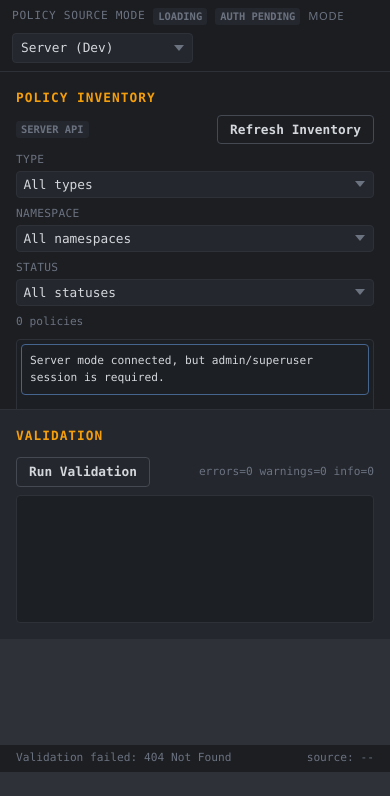
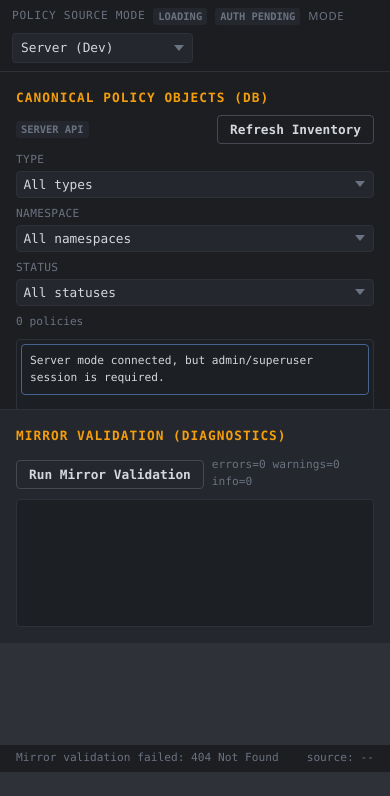
Before and after one commit to pipe-works/pipeworks-policy-workbench, a Python web app: template src/policy_workbench/templates/index.html in a window 390 px wide. Shown: the part 72-868 px from the top of the page. Run offline with Jinja, Linux system fonts and the light colour scheme; the template is opened without the code that fills it, so the values that code supplies are empty.

Commit message:
feat(workbench): align inventory with policy capabilities and db object model (#36)

```diff
--- a/src/policy_workbench/policy_authoring.py
+++ b/src/policy_workbench/policy_authoring.py
@@ -378,6 +378,9 @@ def _build_policy_content_from_raw(
     if selector.policy_type == "prompt":
         return {"text": raw_content.strip()}
 
+    if selector.policy_type == "image_block":
+        return {"text": raw_content.strip()}
+
     if selector.policy_type == "tone_profile":
         try:
             parsed = json.loads(raw_content)
@@ -400,7 +403,8 @@ def _build_policy_content_from_raw(
 
     raise ValueError(
         "Policy save currently supports only policy_type values: "
-        "'species_block', 'prompt', 'tone_profile', 'descriptor_layer', 'registry'."
+        "'species_block', 'prompt', 'image_block', 'tone_profile', "
+        "'descriptor_layer', 'registry'."
     )
 
 
--- a/src/policy_workbench/static/workbench.css
+++ b/src/policy_workbench/static/workbench.css
@@ -486,6 +486,45 @@
   font-size: var(--text-sm);
 }
 
+.current-object-shell {
+  display: flex;
+  flex-direction: column;
+  gap: var(--sp-2);
+  border: 1px solid var(--col-border);
+  border-radius: var(--radius-sm);
+  background: color-mix(in srgb, var(--col-surface-2) 55%, var(--col-bg));
+  padding: var(--sp-2);
+}
+
+.current-object-grid {
+  display: grid;
+  grid-template-columns: repeat(2, minmax(0, 1fr));
+  gap: var(--sp-2);
+  margin: 0;
+}
+
+.current-object-field {
+  min-width: 0;
+}
+
+.current-object-field dt {
+  font-family: var(--font-mono);
+  font-size: var(--text-xs);
+  color: var(--col-text-muted);
+  letter-spacing: 0.03em;
+  text-transform: uppercase;
+  margin: 0 0 2px;
+}
+
+.current-object-field dd {
+  margin: 0;
+  font-family: var(--font-mono);
+  font-size: var(--text-xs);
+  color: var(--col-text);
+  overflow-wrap: anywhere;
+  word-break: break-word;
+}
+
 .editor-actions {
   display: flex;
   gap: var(--sp-2);
@@ -593,6 +632,10 @@
     min-height: 14rem;
   }
 
+  .current-object-grid {
+    grid-template-columns: 1fr;
+  }
+
   .inventory-filters {
     grid-template-columns: 1fr;
     align-items: stretch;
--- a/src/policy_workbench/static/workbench/dom.js
+++ b/src/policy_workbench/static/workbench/dom.js
@@ -12,6 +12,17 @@ export const dom = {
   editorSourceBadge: document.getElementById("editor-source-badge"),
   activationSourceBadge: document.getElementById("activation-source-badge"),
   editorPath: document.getElementById("editor-path"),
+  currentPolicyId: document.getElementById("current-policy-id"),
+  currentPolicyType: document.getElementById("current-policy-type"),
+  currentPolicyNamespace: document.getElementById("current-policy-namespace"),
+  currentPolicyKey: document.getElementById("current-policy-key"),
+  currentPolicyVariant: document.getElementById("current-policy-variant"),
+  currentPolicyStatus: document.getElementById("current-policy-status"),
+  currentPolicyVersion: document.getElementById("current-policy-version"),
+  currentPolicyContentHash: document.getElementById("current-policy-content-hash"),
+  currentPolicyUpdatedAt: document.getElementById("current-policy-updated-at"),
+  currentPolicyUpdatedBy: document.getElementById("current-policy-updated-by"),
+  currentPolicyActivation: document.getElementById("current-policy-activation"),
   fileEditor: document.getElementById("file-editor"),
   inventoryPolicyType: document.getElementById("inventory-policy-type"),
   inventoryNamespace: document.getElementById("inventory-namespace"),
--- a/src/policy_workbench/static/workbench/inventory.js
+++ b/src/policy_workbench/static/workbench/inventory.js
@@ -12,6 +12,14 @@ import {
 
 let _fetchJson = null;
 let _setStatus = null;
+const AUTHORABLE_POLICY_TYPES = new Set([
+  "species_block",
+  "prompt",
+  "image_block",
+  "tone_profile",
+  "descriptor_layer",
+  "registry",
+]);
 
 export function configureInventory({ fetchJson, setStatus }) {
   _fetchJson = fetchJson;
@@ -55,6 +63,20 @@ function renderPolicyStatusOptions(payload) {
     allLabel: "All statuses",
     options: Array.isArray(payload?.items) ? payload.items : [],
   });
+}
+
+function renderPolicyStatusOptionCounts(statusCounts = new Map()) {
+  if (!dom.inventoryStatus) {
+    return;
+  }
+  for (const option of Array.from(dom.inventoryStatus.options || [])) {
+    const value = String(option.value || "").trim();
+    if (!value) {
+      continue;
+    }
+    const count = statusCounts.get(value) || 0;
+    option.textContent = `${value} (${count})`;
+  }
 }
 
 function renderSelectOptions({
@@ -166,6 +188,19 @@ function buildPolicyInventoryQueryString() {
   return query.toString();
 }
 
+function buildStatusCountsQueryString() {
+  const query = new URLSearchParams();
+  const policyType = (dom.inventoryPolicyType?.value || "").trim();
+  const namespace = (dom.inventoryNamespace?.value || "").trim();
+  if (policyType) {
+    query.set("policy_type", policyType);
+  }
+  if (namespace) {
+    query.set("namespace", namespace);
+  }
+  return query.toString();
+}
+
 export function buildPolicySelectorLabel(item) {
   return `${item.policy_type}:${item.namespace}:${item.policy_key}:${item.variant}`;
 }
@@ -177,20 +212,95 @@ function selectedPolicyKey() {
   return `${state.selectedPolicyRecord.policy_id}:${state.selectedPolicyRecord.variant}`;
 }
 
+function isAuthorablePolicyType(policyType) {
+  return AUTHORABLE_POLICY_TYPES.has(String(policyType || "").trim());
+}
+
+function _setCurrentObjectField(field, value) {
+  if (!field) {
+    return;
+  }
+  const normalized = String(value || "").trim();
+  field.textContent = normalized || "--";
+}
+
+function updateCurrentObjectActivationState() {
+  if (!dom.currentPolicyActivation) {
+    return;
+  }
+  if (!state.selectedPolicyRecord) {
+    dom.currentPolicyActivation.textContent = "Not activated";
+    return;
+  }
+  const selectedPolicyId = String(state.selectedPolicyRecord.policy_id || "").trim();
+  const selectedVariant = String(state.selectedPolicyRecord.variant || "").trim();
+  const activationItems = Array.isArray(state.latestActivationPayload?.items)
+    ? state.latestActivationPayload.items
+    : [];
+  const activationEntry = activationItems.find(
+    (item) => String(item?.policy_id || "").trim() === selectedPolicyId
+  );
+  if (!activationEntry) {
+    dom.currentPolicyActivation.textContent = "Not activated in selected scope";
+    return;
+  }
+  const activatedVariant = String(activationEntry.variant || "").trim();
+  if (activatedVariant === selectedVariant) {
+    dom.currentPolicyActivation.textContent = `Activated variant: ${activatedVariant}`;
+    return;
+  }
+  dom.currentPolicyActivation.textContent =
+    `Activated variant: ${activatedVariant} (selected: ${selectedVariant})`;
+}
+
+function clearCurrentObjectPanel() {
+  _setCurrentObjectField(dom.currentPolicyId, "");
+  _setCurrentObjectField(dom.currentPolicyType, "");
+  _setCurrentObjectField(dom.currentPolicyNamespace, "");
+  _setCurrentObjectField(dom.currentPolicyKey, "");
+  _setCurrentObjectField(dom.currentPolicyVariant, "");
+  _setCurrentObjectField(dom.currentPolicyStatus, "");
+  _setCurrentObjectField(dom.currentPolicyVersion, "");
+  _setCurrentObjectField(dom.currentPolicyContentHash, "");
+  _setCurrentObjectField(dom.currentPolicyUpdatedAt, "");
+  _setCurrentObjectField(dom.currentPolicyUpdatedBy, "");
+  updateCurrentObjectActivationState();
+}
+
+function updateCurrentObjectPanel(policy) {
+  if (!policy) {
+    clearCurrentObjectPanel();
+    return;
+  }
+  _setCurrentObjectField(dom.currentPolicyId, policy.policy_id);
+  _setCurrentObjectField(dom.currentPolicyType, policy.policy_type);
+  _setCurrentObjectField(dom.currentPolicyNamespace, policy.namespace);
+  _setCurrentObjectField(dom.currentPolicyKey, policy.policy_key);
+  _setCurrentObjectField(dom.currentPolicyVariant, policy.variant);
+  _setCurrentObjectField(dom.currentPolicyStatus, policy.status);
+  _setCurrentObjectField(dom.currentPolicyVersion, String(policy.policy_version || ""));
+  _setCurrentObjectField(dom.currentPolicyContentHash, policy.content_hash);
+  _setCurrentObjectField(dom.currentPolicyUpdatedAt, policy.updated_at);
+  _setCurrentObjectField(dom.currentPolicyUpdatedBy, policy.updated_by);
+  updateCurrentObjectActivationState();
+}
+
 function setEditorFromPolicyRecord(policy) {
+  const isAuthorable = isAuthorablePolicyType(policy.policy_type);
   state.selectedPolicyRecord = policy;
   state.selectedArtifact = {
     policy_type: policy.policy_type,
     namespace: policy.namespace,
     policy_key: policy.policy_key,
     variant: policy.variant,
-    is_authorable: true,
+    is_authorable: isAuthorable,
   };
-  setEditorReadOnlyMode(false);
-  dom.editorPath.textContent = `${policy.policy_id}:${policy.variant} · api-first`;
+  setEditorReadOnlyMode(!isAuthorable);
+  dom.editorPath.textContent = `${policy.policy_id}:${policy.variant} · db-object`;
   dom.editorPath.title =
     `${policy.policy_id}:${policy.variant}\nstatus=${policy.status} version=${policy.policy_version}`;
   dom.fileEditor.value = buildRawEditorContentFromPolicy(policy);
+  updateCurrentObjectPanel(policy);
   setSourceBadges();
   setServerFeatureAvailability();
 }
@@ -207,6 +317,9 @@ function buildRawEditorContentFromPolicy(policy) {
     return buildSpeciesYamlFromText(content.text || "");
   }
   if (policy.policy_type === "prompt") {
+    return String(content.text || "");
+  }
+  if (policy.policy_type === "image_block" || policy.policy_type === "clothing_block") {
     return String(content.text || "");
   }
   return JSON.stringify(content, null, 2);
@@ -271,6 +384,30 @@ export function renderPolicyInventory(items) {
   }
 }
 
+async function refreshPolicyStatusCounts() {
+  requireInventoryDeps();
+  if (!isServerAuthorized()) {
+    renderPolicyStatusOptionCounts(new Map());
+    return;
+  }
+  try {
+    const query = buildStatusCountsQueryString();
+    const suffix = query ? `?${query}` : "";
+    const payload = await _fetchJson(sessionScopedUrl(`/api/policies${suffix}`));
+    const statusCounts = new Map();
+    for (const item of payload.items || []) {
+      const statusValue = String(item?.status || "").trim();
+      if (!statusValue) {
+        continue;
+      }
+      statusCounts.set(statusValue, (statusCounts.get(statusValue) || 0) + 1);
+    }
+    renderPolicyStatusOptionCounts(statusCounts);
+  } catch (_error) {
+    renderPolicyStatusOptionCounts(new Map());
+  }
+}
+
 export async function refreshPolicyInventory() {
   requireInventoryDeps();
   if (!isServerAuthorized()) {
@@ -280,6 +417,7 @@ export async function refreshPolicyInventory() {
   }
   _setStatus("Loading API-first policy inventory...");
   try {
+    await refreshPolicyStatusCounts();
     const query = buildPolicyInventoryQueryString();
     const suffix = query ? `?${query}` : "";
     const payload = await _fetchJson(sessionScopedUrl(`/api/policies${suffix}`));
@@ -308,7 +446,13 @@ export async function loadPolicyObject(policyId, variant = "") {
     );
     setEditorFromPolicyRecord(payload);
     renderPolicyInventory(state.inventoryItems);
-    _setStatus(`Loaded ${payload.policy_id}:${payload.variant} from mud-server API.`);
+    if (state.selectedArtifact?.is_authorable) {
+      _setStatus(`Loaded ${payload.policy_id}:${payload.variant} from mud-server API.`);
+    } else {
+      _setStatus(
+        `Loaded ${payload.policy_id}:${payload.variant} from mud-server API (read-only: save not yet supported for ${payload.policy_type}).`
+      );
+    }
   } catch (error) {
     _setStatus(`Policy object load failed: ${error.message}`);
   }
@@ -351,6 +495,7 @@ export function renderActivationMessage(message, tone = "info") {
 
 function renderActivationScopePayload(payload) {
   state.latestActivationPayload = payload;
+  updateCurrentObjectActivationState();
   if (!dom.activationList) {
     return;
   }
@@ -436,7 +581,10 @@ export async function refreshActivationScope({ silent = false } = {}) {
 
 export function renderUnauthorizedServerState(runtimeAuth = null) {
   state.inventoryItems = [];
+  state.selectedPolicyRecord = null;
+  state.selectedArtifact = null;
   renderPolicyInventory([]);
+  clearCurrentObjectPanel();
   const status = runtimeAuth?.status || runtimeAuthStatus();
   if (status === "forbidden") {
     renderActivationMessage("Server mode connected, but session role is not admin/superuser.");
--- a/src/policy_workbench/static/workbench/runtime.js
+++ b/src/policy_workbench/static/workbench/runtime.js
@@ -256,7 +256,7 @@ export function setServerFeatureAvailability() {
   }
 
   const canSave = serverAuthorized
-    && Boolean(state.selectedArtifact?.is_authorable || state.selectedPolicyRecord);
+    && Boolean(state.selectedPolicyRecord && state.selectedArtifact?.is_authorable);
   if (dom.btnSaveFile) {
     dom.btnSaveFile.disabled = !canSave;
   }
--- a/src/policy_workbench/static/workbench/validation.js
+++ b/src/policy_workbench/static/workbench/validation.js
@@ -38,12 +38,12 @@ function renderValidation(report) {
 
 export async function runValidation() {
   requireValidationDeps();
-  _setStatus("Running validation...");
+  _setStatus("Running mirror validation diagnostics...");
   try {
     const report = await _fetchJson("/api/validate");
     renderValidation(report);
-    _setStatus("Validation complete.");
+    _setStatus("Mirror validation diagnostics complete.");
   } catch (error) {
-    _setStatus(`Validation failed: ${error.message}`);
+    _setStatus(`Mirror validation failed: ${error.message}`);
   }
 }
--- a/src/policy_workbench/templates/index.html
+++ b/src/policy_workbench/templates/index.html
@@ -64,7 +64,7 @@
     <div class="inventory-shell" aria-label="Policy inventory">
       <div class="panel-header-stack">
         <div class="panel-header-title-row">
-          <h2 class="panel__heading">Policy Inventory</h2>
+          <h2 class="panel__heading">Canonical Policy Objects (DB)</h2>
         </div>
         <div class="panel-header-row panel-header-row--meta">
           <div class="panel-header-main">
@@ -105,11 +105,28 @@
 
     <div class="panel-header-row">
       <div class="panel-header-main">
-        <h2 class="panel__heading">Raw Editor</h2>
+        <h2 class="panel__heading">Policy Object Content (DB)</h2>
         <span id="editor-source-badge" class="badge badge--muted">No selection</span>
       </div>
-      <span id="editor-path" class="badge badge--muted">No file selected</span>
+      <span id="editor-path" class="badge badge--muted">No policy selected</span>
     </div>
+
+    <section class="current-object-shell" aria-label="Current selected policy object">
+      <h3 class="panel__heading">Current Object</h3>
+      <dl class="current-object-grid">
+        <div class="current-object-field"><dt>Policy ID</dt><dd id="current-policy-id">--</dd></div>
+        <div class="current-object-field"><dt>Type</dt><dd id="current-policy-type">--</dd></div>
+        <div class="current-object-field"><dt>Namespace</dt><dd id="current-policy-namespace">--</dd></div>
+        <div class="current-object-field"><dt>Key</dt><dd id="current-policy-key">--</dd></div>
+        <div class="current-object-field"><dt>Variant</dt><dd id="current-policy-variant">--</dd></div>
+        <div class="current-object-field"><dt>Status</dt><dd id="current-policy-status">--</dd></div>
+        <div class="current-object-field"><dt>Version</dt><dd id="current-policy-version">--</dd></div>
+        <div class="current-object-field"><dt>Content Hash</dt><dd id="current-policy-content-hash">--</dd></div>
+        <div class="current-object-field"><dt>Updated At</dt><dd id="current-policy-updated-at">--</dd></div>
+        <div class="current-object-field"><dt>Updated By</dt><dd id="current-policy-updated-by">--</dd></div>
+        <div class="current-object-field"><dt>Activation</dt><dd id="current-policy-activation">Not activated</dd></div>
+      </dl>
+    </section>
 
     <textarea
       id="file-editor"
@@ -155,10 +172,10 @@
     </section>
   </section>
 
-  <section class="panel panel--right" aria-label="Validation Panel">
-    <h2 class="panel__heading">Validation</h2>
+  <section class="panel panel--right" aria-label="Mirror Validation Panel">
+    <h2 class="panel__heading">Mirror Validation (Diagnostics)</h2>
     <div class="panel-header-row">
-      <button id="btn-run-validation" class="btn btn--secondary" type="button">Run Validation</button>
+      <button id="btn-run-validation" class="btn btn--secondary" type="button">Run Mirror Validation</button>
       <span id="validation-counts" class="meta-line">errors=0 warnings=0 info=0</span>
     </div>
     <div class="list-shell list-shell--compact">
--- a/src/policy_workbench/web_app.py
+++ b/src/policy_workbench/web_app.py
@@ -455,7 +455,7 @@ def create_web_app(
 
     @app.get("/api/validate", response_model=ValidationResponse)
     async def api_validate(request: Request) -> ValidationResponse:
-        """Return validation counts and issue rows for current source tree."""
+        """Return mirror/local validation diagnostics for current source tree."""
 
         try:
             _reject_legacy_source_overrides(request)
--- a/src/policy_workbench/web_models.py
+++ b/src/policy_workbench/web_models.py
@@ -84,7 +84,7 @@ class RuntimeModeRequest(BaseModel):
 
 
 class RuntimeAuthResponse(BaseModel):
-    """Runtime auth probe result for server-backed policy operations.
+    """Runtime auth/capability probe result for server-backed policy operations.
 
     ``access_granted`` is ``True`` only when the active session can call
     mud-server policy APIs, which are restricted to admin/superuser roles.
```
Also changed, not shown: docs/OPERATOR_GUIDE_API_ONLY.md (+7 -5 lines), src/policy_workbench/web_services.py (+54 -55 lines), tests/unit/test_policy_authoring.py (+46 -4 lines), tests/unit/test_web_api.py (+2 -2 lines), tests/unit/test_web_services.py (+64 -35 lines).
